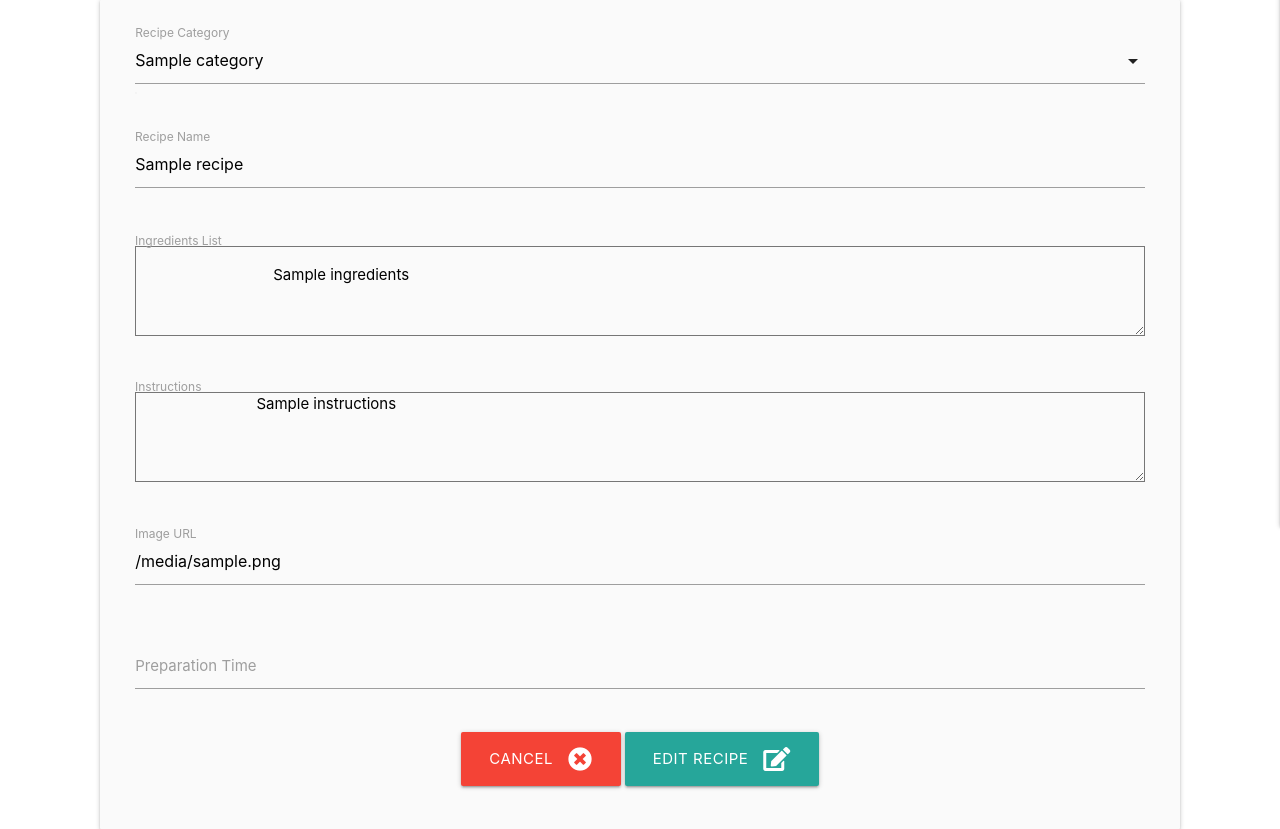
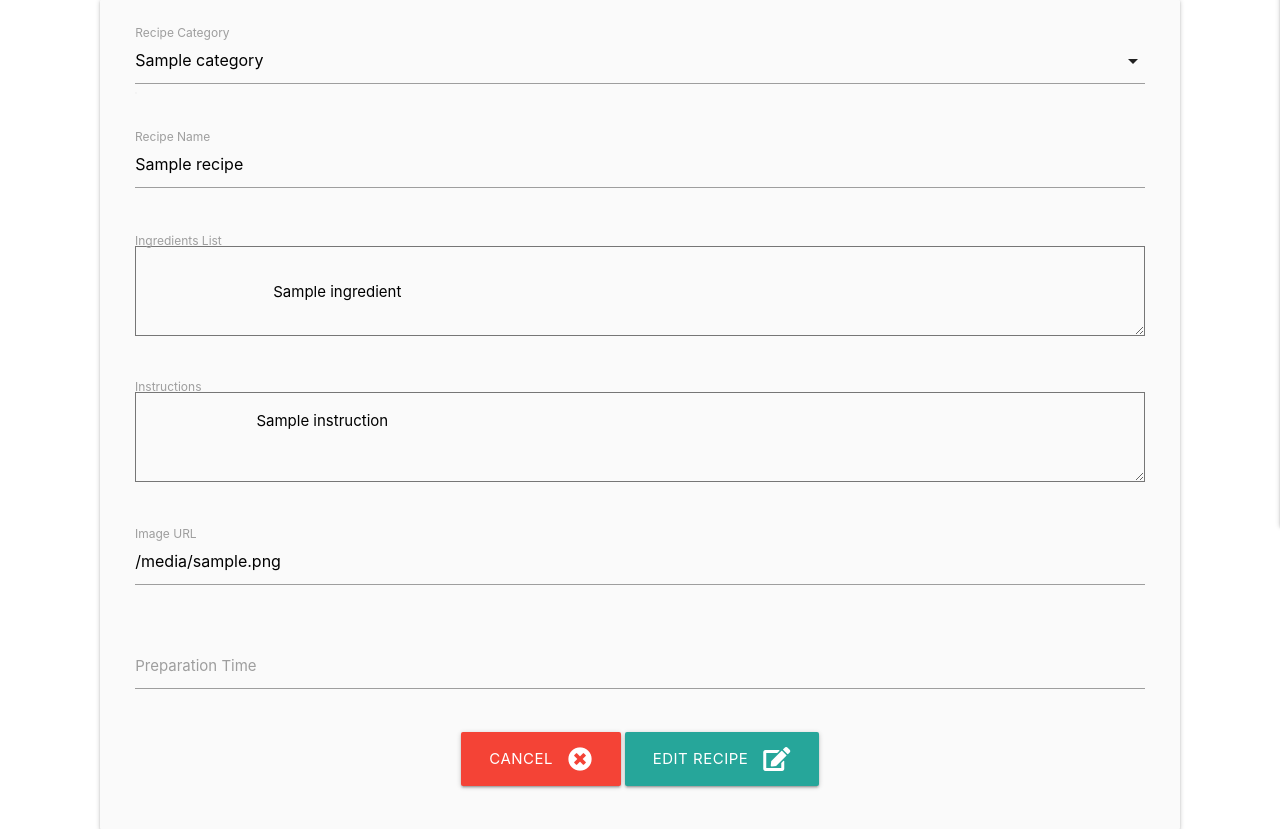
Before and after one commit to andrius-siup/recipe-book, a Flask app: template templates/edit_recipe.html in a window 1280 px wide. Shown: the part 334-1163 px from the top of the page. Run offline with Flask 2, Linux system fonts and the light colour scheme; the template is opened without the code that fills it: most values are stand-ins (such as "Sample title", 1, 10 or a date in 2020); some libraries are stand-ins or nearby versions.

Commit message:
Remove type from textarea, remove minus from ingredient and instruction as they work only on string

```diff
--- a/templates/edit_recipe.html
+++ b/templates/edit_recipe.html
@@ -35,10 +35,10 @@
             <!-- ingredients list   -->
             <div class="row">
                 <div class="input-field col s12">
-                        <textarea id="ingredients_list" name="ingredients_list" minlength="5" maxlength="1000" type="text" class="validate"
+                    <textarea id="ingredients_list" name="ingredients_list" minlength="5" maxlength="1000" class="validate"
                         class="materialize-textarea" required>
-                                {% for ingredients in recipe.ingredients_list %}
-                                    {{- ingredients -}}
+                            {% for ingredient in recipe.ingredients_list %}
+                                {{ ingredient }}
                             {% endfor %}
                     </textarea>
                     <label for="ingredients_list">Ingredients List</label>
@@ -47,10 +47,10 @@
             <!-- instructions -->
             <div class="row">
                 <div class="input-field col s12">
-                        <textarea id="instructions" name="instructions" minlength="5" maxlength="3000" type="text" class="validate"
+                    <textarea id="instructions" name="instructions" minlength="5" maxlength="3000" class="validate"
                         class="materialize-textarea" required>
-                            {% for instructions in recipe.instructions %}
-                                {{- instructions -}}
+                        {% for instruction in recipe.instructions %}
+                            {{ instruction }}
                         {% endfor %}
                     </textarea>
                     <label for="instructions">Instructions</label>
```
Lines whose indentation alone changed are shown as unchanged.
